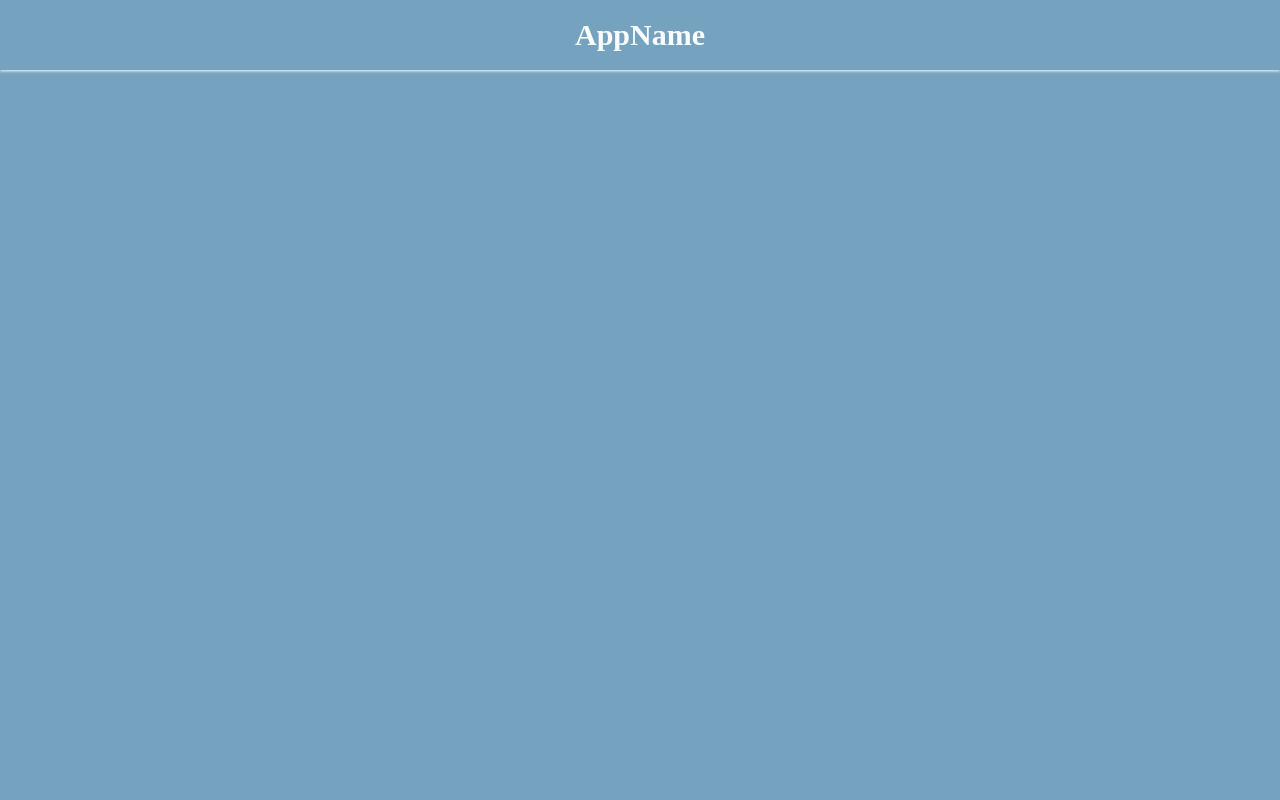
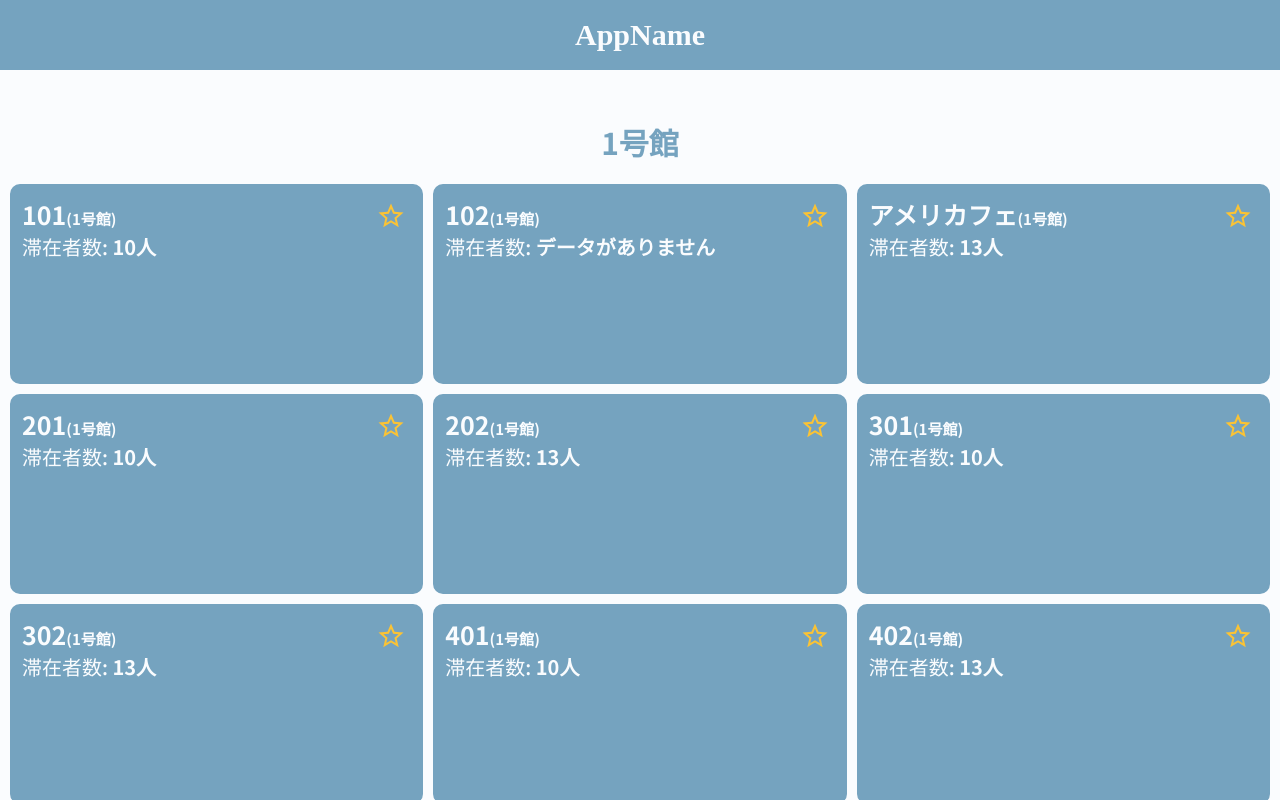
Before and after one commit to SystemEngineeringTeam/geekcamp-2023-vol9, a Next.js app in the folder frontend/: page /congestion in a window 1280 px wide. Built offline with nearby package versions, Linux system fonts and the light colour scheme.

Commit message:
fix: データのフェッチタイミングを修正

```diff
--- a/frontend/components/page/Congestion.tsx
+++ b/frontend/components/page/Congestion.tsx
@@ -2,13 +2,25 @@ import { useRouter } from "next/router";
 import { useEffect, useState } from "react";
 import styles from "@/styles/Congestion.module.scss";
 import Room from "@/components/ui/room";
-import { useRecoilValue } from "recoil";
-import { staycountsState } from "../recoil/state";
+import { useStaycount } from "@/hooks/useStaycount";
+import { useLocalStorage } from "@mantine/hooks";
 
 export default function CongestionComponent() {
   const [roomId, setRoomId] = useState<undefined | string>(undefined);
-  const staycounts = useRecoilValue(staycountsState);
+  const staycounts = useStaycount();
   const router = useRouter();
+  const [stars, setStars] = useLocalStorage<string[]>({
+    key: "stars",
+    defaultValue: [],
+  });
+
+  function addStar(roomId: string) {
+    setStars((s) => [...s, roomId]);
+  }
+
+  function removeStar(roomId: string) {
+    setStars((s) => s.filter((star) => star !== roomId));
+  }
 
   useEffect(() => {
     if (router.isReady) {
@@ -18,7 +30,6 @@ export default function CongestionComponent() {
 
   useEffect(() => {
     if (roomId) {
-      console.log(roomId);
       document.getElementById(roomId)?.scrollIntoView({
         behavior: "smooth",
         block: "center",
@@ -29,7 +40,7 @@ export default function CongestionComponent() {
   return (
     <div className={styles.congestion}>
       {staycounts.map((staycount) => (
-        <>
+        <div key={staycount.building}>
           <h2 className={styles.building_name}>{staycount.building}</h2>
 
           <div className={styles.building} key={staycount.building}>
@@ -43,12 +54,15 @@ export default function CongestionComponent() {
                     building={staycount.building}
                     staycount={room.staycount}
                     isSelect={roomId === room.id.toString()}
+                    isStar={stars.includes(room.id.toString())}
+                    addStar={addStar}
+                    removeStar={removeStar}
                   />
                 );
               })
             )}
           </div>
-        </>
+        </div>
       ))}
     </div>
   );
--- a/frontend/components/ui/room.tsx
+++ b/frontend/components/ui/room.tsx
@@ -10,25 +10,14 @@ type Props = {
   building: string;
   staycount: number | null;
   isSelect: boolean;
+  isStar: boolean;
+  addStar: (roomId: string) => void;
+  removeStar: (roomId: string) => void;
 };
 
 export default function Room(props: Props) {
   const [isStared, setIsStared] = useState(false);
-  const [stars, setStars] = useLocalStorage<string[]>({
-    key: "stars",
-    defaultValue: [],
-  });
   const roomId = props.id.toString();
-
-  useEffect(() => {
-    if (stars.includes(roomId)) setIsStared(true);
-    else setIsStared(false);
-  }, [roomId, stars]);
-
-  useEffect(() => {
-    if (isStared) setStars((s) => [...s, roomId]);
-    else setStars((s) => s.filter((star) => star !== roomId));
-  }, [isStared, roomId, setStars]);
 
   return (
     <section
@@ -54,12 +43,12 @@ export default function Room(props: Props) {
       {isStared ? (
         <StarFilledIcon
           className={styles.star}
-          onClick={() => setIsStared(false)}
+          onClick={() => props.addStar(roomId)}
         />
       ) : (
         <StarOutlineIcon
           className={styles.star}
-          onClick={() => setIsStared(true)}
+          onClick={() => props.removeStar(roomId)}
         />
       )}
     </section>
--- /dev/null
+++ b/frontend/hooks/useStaycount.tsx
@@ -0,0 +1,27 @@
+import { staycountsState } from "@/components/recoil/state";
+import { staycountsResponse } from "@/const";
+import _, { set } from "lodash";
+import { useEffect } from "react";
+import { useRecoilState } from "recoil";
+
+export function useStaycount() {
+  const [staycounts, setStaycounts] = useRecoilState(staycountsState);
+
+  useEffect(() => {
+    return setStaycounts((v) => {
+      if (v.length !== 0) return v;
+
+      const res = _.cloneDeep(staycountsResponse);
+      res.staycounts.forEach((building) => {
+        building.floors = _.sortBy(building.floors, "floor");
+        building.floors.forEach((floor) => {
+          floor.rooms = _.sortBy(floor.rooms, "name");
+        });
+      });
+
+      return res.staycounts;
+    });
+  }, [setStaycounts]);
+
+  return staycounts;
+}
```
Also changed, not shown: frontend/components/page/Builds.tsx (+2 -16 lines).
